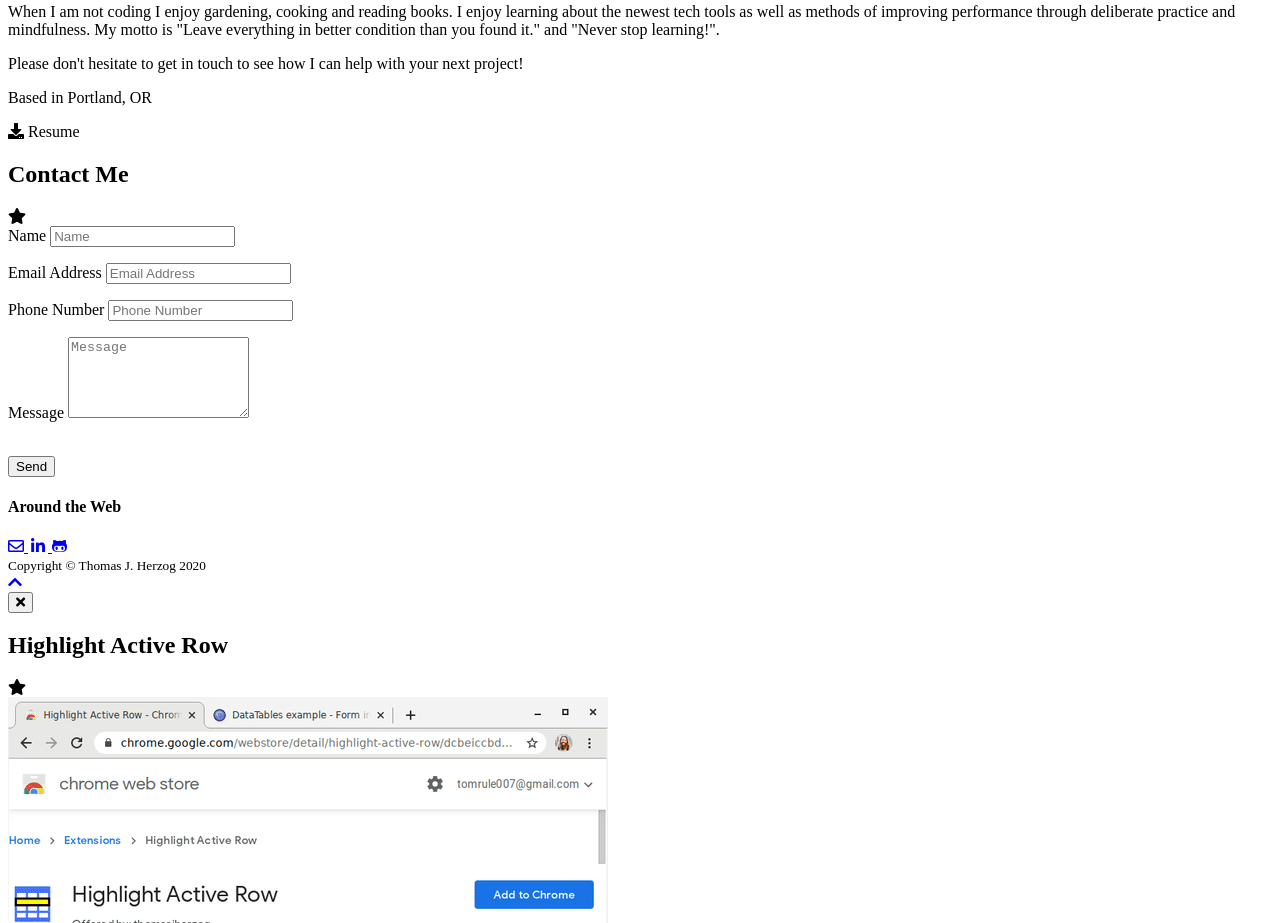
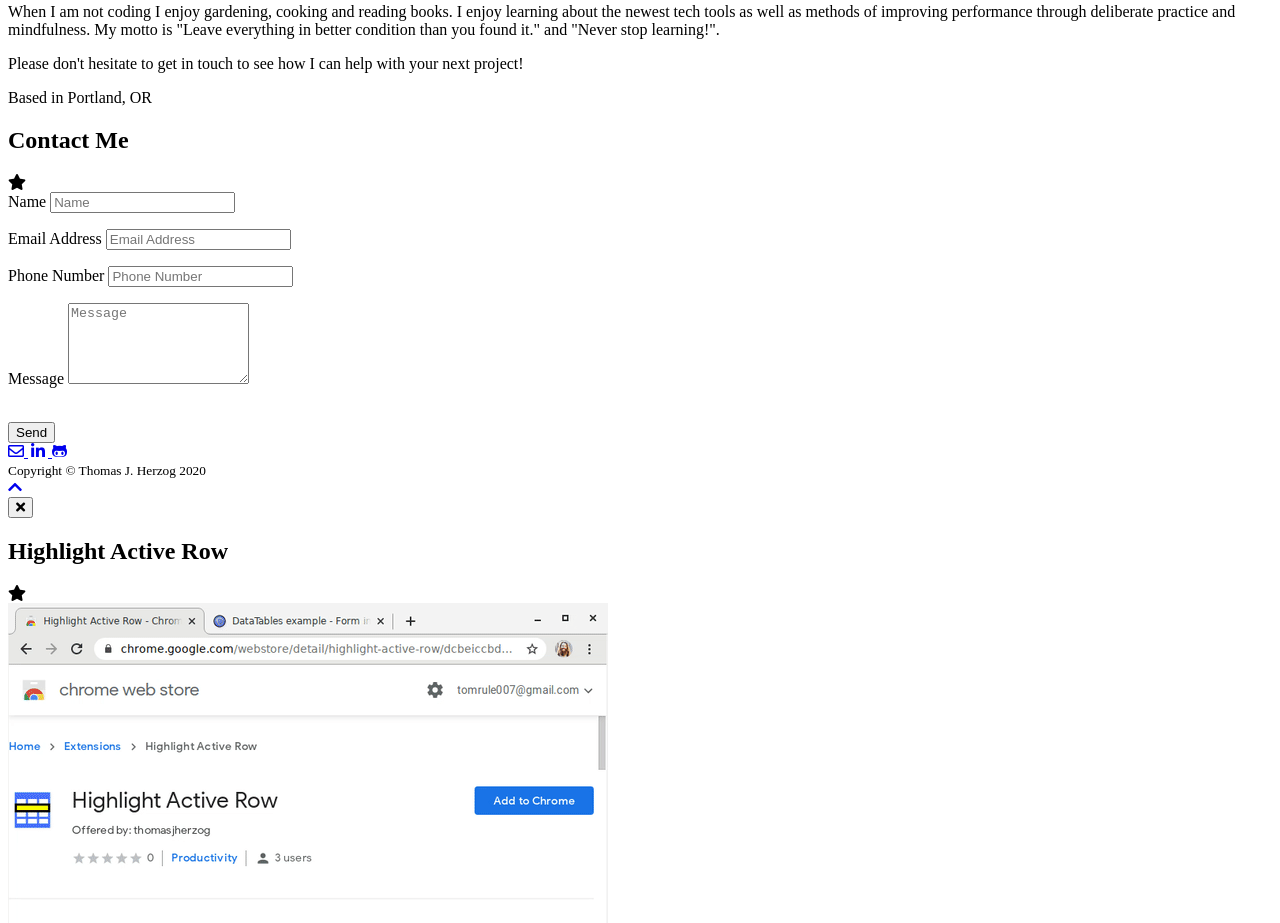
Before and after one commit to tomrule007/website, a website with bundled scripts: page index.html in a window 1280 px wide. Shown: the part 2979-3902 px from the top of the page. Built offline with nearby package versions, Linux system fonts and the light colour scheme; files whose address does not match are found by name.

Commit message:
Remove resume button and footer text

```diff
--- a/index.html
+++ b/index.html
@@ -273,16 +273,7 @@
         <div class="row justify-content-center">
           <p class="lead">Based in Portland, OR</p>
         </div>
-        <!-- About Section Button -->
-        <div class="text-center mt-2">
-          <a
-            class="btn btn-xl btn-outline-light"
 
-          >
-            <i class="fas fa-download mr-2"></i>
-            Resume
-          </a>
-        </div>
       </div>
     </section>
 
@@ -398,7 +389,6 @@
 
           <!-- Footer Social Icons -->
           <div class="col-lg-4 mb-5 mb-lg-0">
-            <h4 class="text-uppercase mb-4">Around the Web</h4>
             <a class="btn btn-outline-light btn-social mx-1" href="mailto: tomrule007@gmail.com">
               <i class="far fa-envelope"></i>
             </a>
```
